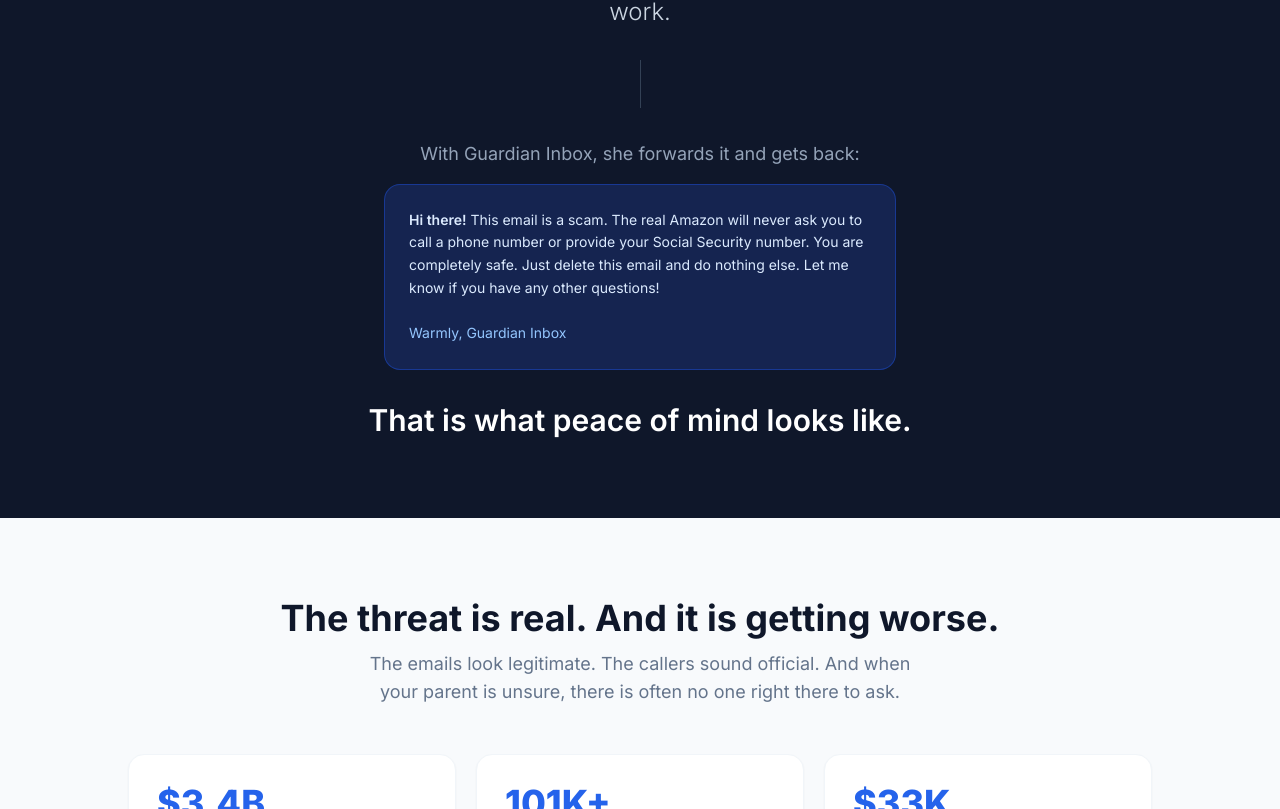
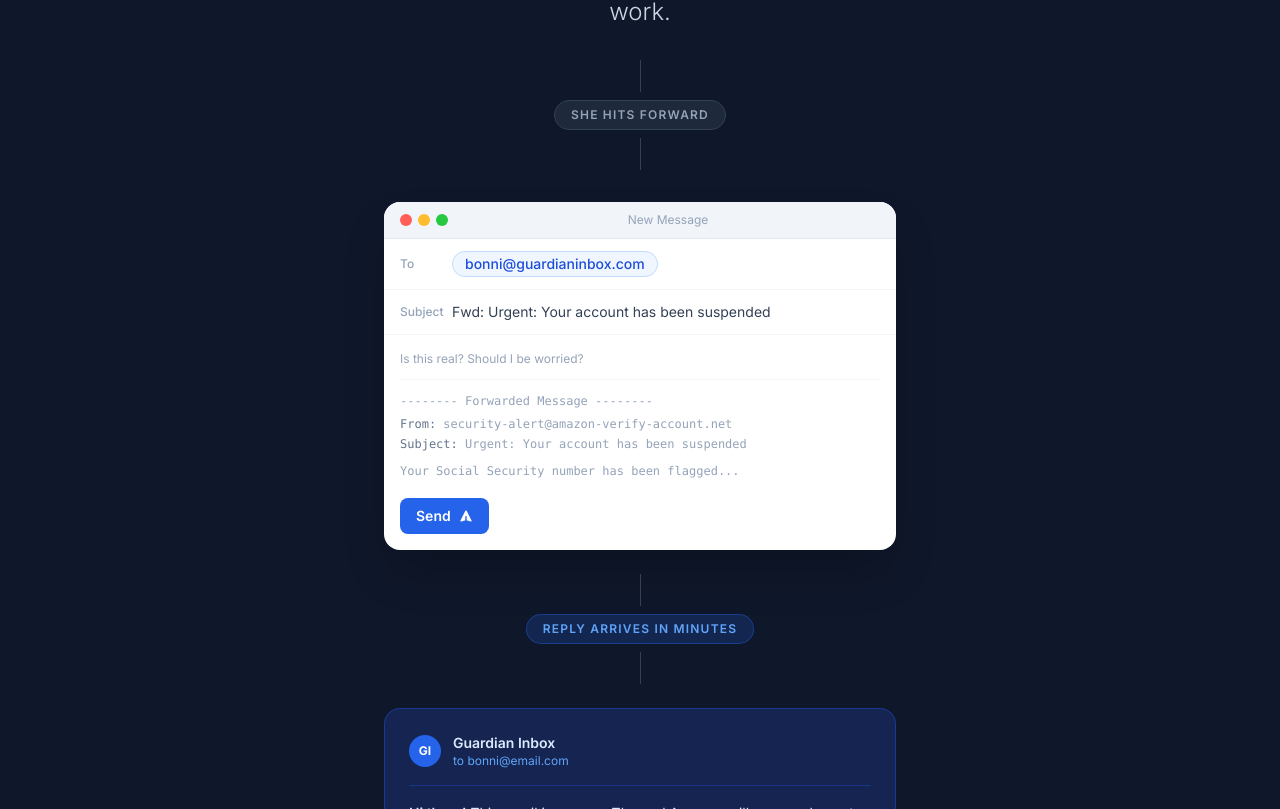
Before and after one commit to tylerheeman-gif/GuardianInboxFront, a Next.js app: page / in a window 1280 px wide. Shown: the part 1331-2140 px from the top of the page. Built offline with nearby package versions, Linux system fonts and the light colour scheme.

Commit message:
Add visual forward compose mockup in story section

```diff
--- a/app/page.tsx
+++ b/app/page.tsx
@@ -326,9 +326,77 @@ export default function Home() {
           <p className="text-slate-300 text-xl sm:text-2xl font-light leading-relaxed mb-4">
             She doesn&apos;t know it&apos;s a scam. She&apos;s home alone. And you&apos;re at work.
           </p>
-          <div className="w-px h-12 bg-slate-700 mx-auto my-8" />
-          <p className="text-slate-400 text-lg mb-4">With Guardian Inbox, she forwards it and gets back:</p>
+          {/* Step arrow */}
+          <div className="flex flex-col items-center my-8 gap-2">
+            <div className="w-px h-8 bg-slate-700" />
+            <div className="bg-slate-800 border border-slate-700 rounded-full px-4 py-1.5 text-slate-400 text-xs font-semibold uppercase tracking-widest">
+              She hits forward
+            </div>
+            <div className="w-px h-8 bg-slate-700" />
+          </div>
+
+          {/* Forward compose window */}
+          <div className="bg-white rounded-2xl overflow-hidden shadow-2xl max-w-lg mx-auto mb-6 text-left">
+            {/* Email client chrome */}
+            <div className="bg-slate-100 px-4 py-2.5 flex items-center gap-2 border-b border-slate-200">
+              <div className="flex gap-1.5">
+                <div className="w-3 h-3 rounded-full bg-[#FF5F57]" />
+                <div className="w-3 h-3 rounded-full bg-[#FFBD2E]" />
+                <div className="w-3 h-3 rounded-full bg-[#28C840]" />
+              </div>
+              <span className="text-slate-400 text-xs mx-auto">New Message</span>
+            </div>
+            {/* To field */}
+            <div className="flex items-center gap-3 px-4 py-3 border-b border-slate-100">
+              <span className="text-slate-400 text-xs font-medium w-10 shrink-0">To</span>
+              <div className="bg-blue-50 border border-blue-200 rounded-full px-3 py-0.5 text-blue-700 text-sm font-medium">
+                bonni@guardianinbox.com
+              </div>
+            </div>
+            {/* Subject field */}
+            <div className="flex items-center gap-3 px-4 py-3 border-b border-slate-100">
+              <span className="text-slate-400 text-xs font-medium w-10 shrink-0">Subject</span>
+              <span className="text-slate-700 text-sm">Fwd: Urgent: Your account has been suspended</span>
+            </div>
+            {/* Body */}
+            <div className="px-4 py-4">
+              <p className="text-slate-400 text-xs mb-3 border-b border-slate-100 pb-3">Is this real? Should I be worried?</p>
+              <div className="text-slate-400 text-xs font-mono leading-relaxed">
+                <p className="mb-1">-------- Forwarded Message --------</p>
+                <p><span className="text-slate-500">From:</span> security-alert@amazon-verify-account.net</p>
+                <p className="mb-2"><span className="text-slate-500">Subject:</span> Urgent: Your account has been suspended</p>
+                <p className="text-slate-400">Your Social Security number has been flagged...</p>
+              </div>
+            </div>
+            {/* Send button */}
+            <div className="px-4 pb-4">
+              <div className="inline-flex items-center gap-2 bg-blue-600 rounded-lg px-4 py-2">
+                <span className="text-white text-sm font-semibold">Send</span>
+                <svg className="w-3.5 h-3.5 text-white" viewBox="0 0 20 20" fill="currentColor">
+                  <path d="M10.894 2.553a1 1 0 00-1.788 0l-7 14a1 1 0 001.169 1.409l5-1.429A1 1 0 009 15.571V11a1 1 0 112 0v4.571a1 1 0 00.725.962l5 1.428a1 1 0 001.17-1.408l-7-14z" />
+                </svg>
+              </div>
+            </div>
+          </div>
+
+          {/* Reply arrives arrow */}
+          <div className="flex flex-col items-center my-6 gap-2">
+            <div className="w-px h-8 bg-slate-700" />
+            <div className="bg-blue-600/20 border border-blue-600/40 rounded-full px-4 py-1.5 text-blue-400 text-xs font-semibold uppercase tracking-widest">
+              Reply arrives in minutes
+            </div>
+            <div className="w-px h-8 bg-slate-700" />
+          </div>
+
+          {/* Guardian Inbox reply */}
           <div className="bg-blue-900/40 border border-blue-700/50 rounded-2xl p-6 mb-8 text-left max-w-lg mx-auto">
+            <div className="flex items-center gap-3 mb-4 pb-4 border-b border-blue-700/40">
+              <div className="w-8 h-8 rounded-full bg-blue-600 flex items-center justify-center text-white text-xs font-bold shrink-0">GI</div>
+              <div>
+                <p className="text-blue-100 text-sm font-semibold">Guardian Inbox</p>
+                <p className="text-blue-400 text-xs">to bonni@email.com</p>
+              </div>
+            </div>
             <p className="text-blue-100 text-sm leading-relaxed">
               <span className="font-semibold">Hi there!</span> This email is a scam. The real Amazon will never ask you to call a phone number or provide your Social Security number. You are completely safe. Just delete this email and do nothing else. Let me know if you have any other questions!<br /><br />
               <span className="text-blue-300">Warmly, Guardian Inbox</span>
```
